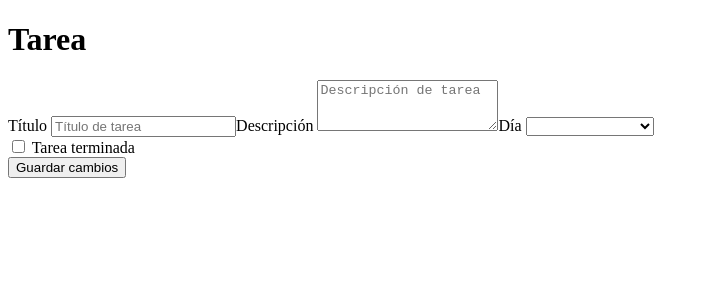
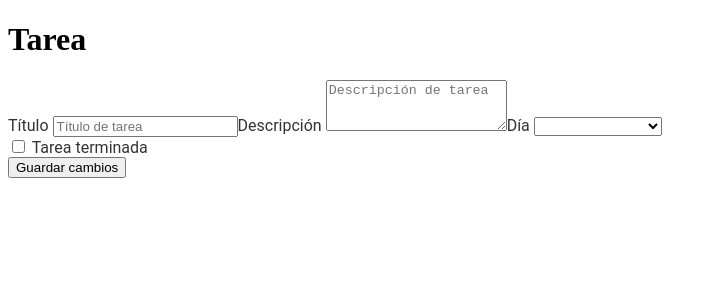
Before and after one commit to EstudiaFacil/DjangoVueCrud, a Vue app in the folder vue_frontend/: page /tasks/new in a window 1280 px wide. Shown: the top 300 px of the page, without its empty margins (0-717 px from the left). Built offline with nearby package versions, Linux system fonts and the light colour scheme.

Commit message:
Update TaskForm.vue

```diff
--- a/vue_frontend/src/components/TaskForm.vue
+++ b/vue_frontend/src/components/TaskForm.vue
@@ -32,7 +32,7 @@
       </label>
     </div>
 
-    <button class="tarea-btn">Guardar cambios</button>
+    <button class= "tarea-btn">Guardar cambios</button>
   </form>
 </template>
 
@@ -54,3 +54,14 @@ export default defineComponent({
 });
 
 </script>
+
+<style scoped>
+ form {
+  background-color: white;
+  font-family: 'Roboto', sans-serif;
+  font-size: 16px;
+  color: #333;
+  margin: 0;
+  padding: 0;
+ }
+</style>
```
